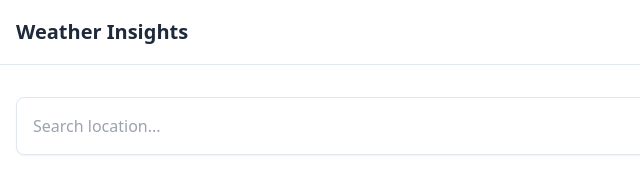
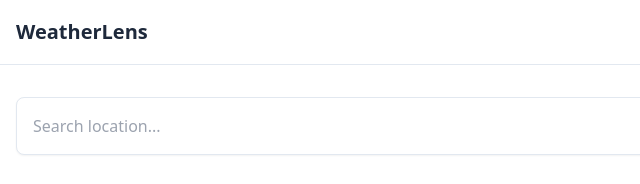
Before and after one commit to TeddJuma/WeatherLens, a plain HTML site: page index.html in a window 1280 px wide. Shown: the top 184 px of the page, 0-640 px from the left. Drawn offline with nearby package versions, Linux system fonts and the light colour scheme; no server answers.

```diff
--- a/index.html
+++ b/index.html
@@ -2,7 +2,7 @@
 <head>
   <meta charset="UTF-8">
   <meta name="viewport" content="width=device-width, initial-scale=1.0">
-  <title>Weather Insights</title>
+  <title>WeatherLens</title>
   <script src="https://cdn.tailwindcss.com"></script>
   <script>
     tailwind.config = {
@@ -18,7 +18,7 @@
       <div class="flex justify-between h-16">
         <div class="flex">
           <div class="flex-shrink-0 flex items-center">
-            <h1 class="text-xl font-bold text-[var(--text-primary)]">Weather Insights</h1>
+            <h1 class="text-xl font-bold text-[var(--text-primary)]">WeatherLens</h1>
           </div>
         </div>
         <div class="flex items-center">
```
Also changed, not shown: README.md.
